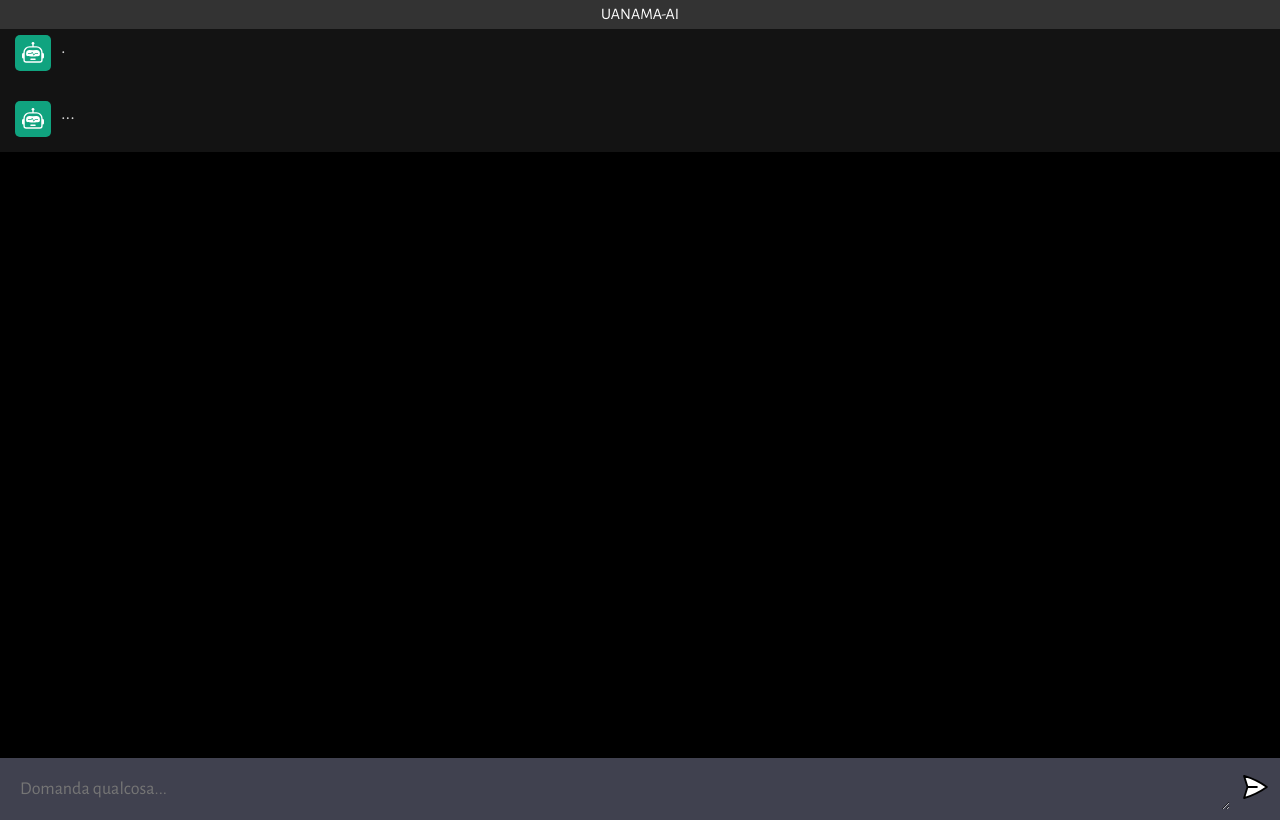
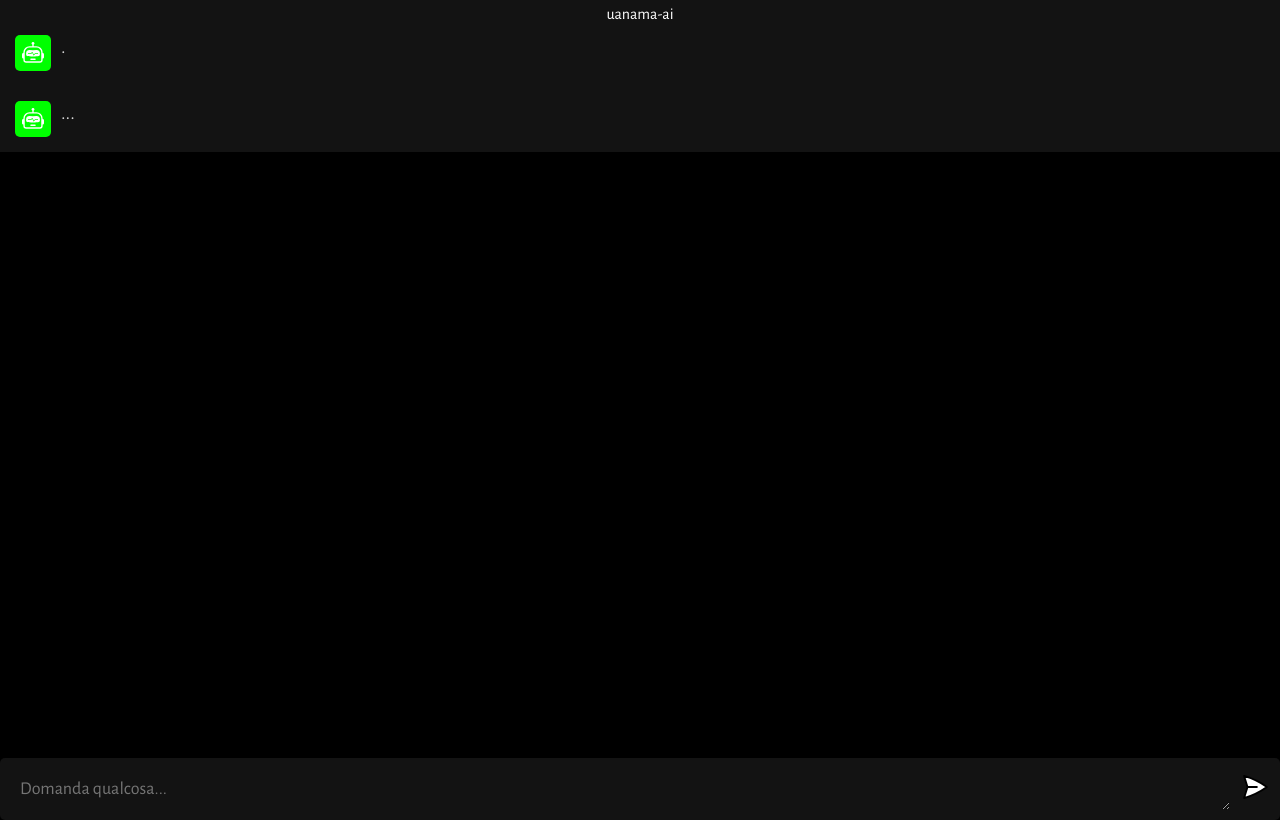
Before and after one commit to LorenzoA98/UanamaAI, a website built with Vite: page client/index.html in a window 1280 px wide. Built offline with nearby package versions, Linux system fonts and the light colour scheme; no server answers.

Commit message:
update server

```diff
--- a/client/index.html
+++ b/client/index.html
@@ -10,7 +10,7 @@
   </head>
   <body>
     <ul>
-      <li>UANAMA-AI</li>
+      <li>uanama-ai</li>
     </ul>
 
     <script async src="https://pagead2.googlesyndication.com/pagead/js/adsbygoogle.js?client=ca-pub-3398898250368548" crossorigin="anonymous"></script>
--- a/client/style.css
+++ b/client/style.css
@@ -77,7 +77,7 @@
 }
 
 .ai .profile {
-  background: #10a37f;
+  background: #00ff00;
 }
 
 .profile img {
@@ -117,8 +117,8 @@
   max-width: 1280px;
   margin: 0 auto;
   padding: 10px;
-  background: #40414F;
-
+  background: #131313;
+  border-radius: 5px;
   display: flex;
   flex-direction: row;
   gap: 10px;
@@ -154,7 +154,7 @@
   margin: 0;
   padding: 0;
   overflow: hidden;
-  background-color: #333;
+  background-color: #131313;
   position: fixed;
   top: 0;
   width: 100%;
@@ -170,7 +170,7 @@
 
 li a {
   display: block;
-  color: white;
+  color: #dcdcdc;
   text-align: center;
   padding: 14px 16px;
   text-decoration: none;
```
